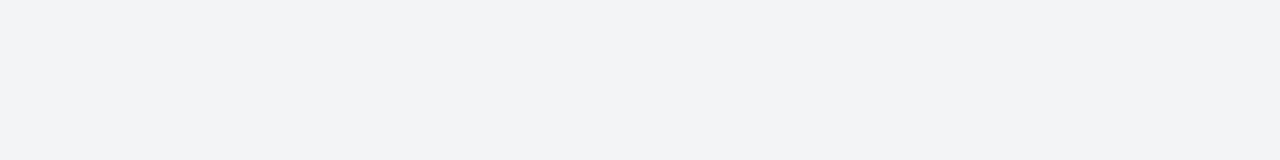
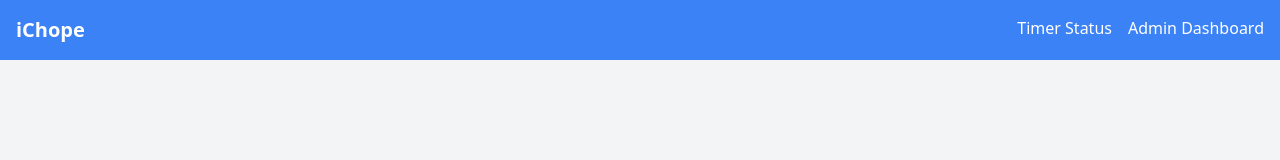
Before and after one commit to adrielrivera/sutd-wanton-frontend, a React (Create React App) app: page /admin in a window 1280 px wide. Shown: the top 160 px of the page. Built offline with nearby package versions, Linux system fonts and the light colour scheme; no server answers.

Commit message:
added admin dashboard and navigation bar

```diff
--- a/src/App.js
+++ b/src/App.js
@@ -2,11 +2,13 @@ import React from "react";
 import { BrowserRouter as Router, Routes, Route } from "react-router-dom";
 import TimerStatus from "./pages/TimerStatus";
 import AdminDashboard from "./pages/AdminDashboard";
+import Navbar from "./components/Navbar";
 
 function App() {
   return (
     <Router>
       <div className="min-h-screen bg-gray-100">
+        <Navbar />
         <Routes>
           <Route path="/" element={<TimerStatus />} />
           <Route path="/admin" element={<AdminDashboard />} />
--- /dev/null
+++ b/src/components/Navbar.js
@@ -0,0 +1,22 @@
+import React from "react";
+import { Link } from "react-router-dom";
+
+function Navbar() {
+  return (
+    <nav className="bg-blue-500 p-4 text-white">
+      <div className="container mx-auto flex justify-between">
+        <h1 className="text-xl font-bold">iChope</h1>
+        <div className="flex space-x-4">
+          <Link to="/" className="hover:underline">
+            Timer Status
+          </Link>
+          <Link to="/admin" className="hover:underline">
+            Admin Dashboard
+          </Link>
+        </div>
+      </div>
+    </nav>
+  );
+}
+
+export default Navbar;
--- a/src/pages/AdminDashboard.js
+++ b/src/pages/AdminDashboard.js
@@ -63,8 +63,7 @@ function AdminDashboard() {
                   <strong>Table:</strong> {info.table_id}
                 </p>
                 <p>
-                  <strong>Remaining Time:</strong> {info.remaining_time}{" "}
-                  seconds
+                  <strong>Remaining Time:</strong> {info.remaining_time} seconds
                 </p>
                 <p>
                   <strong>CAN ID:</strong> {canId}
```
